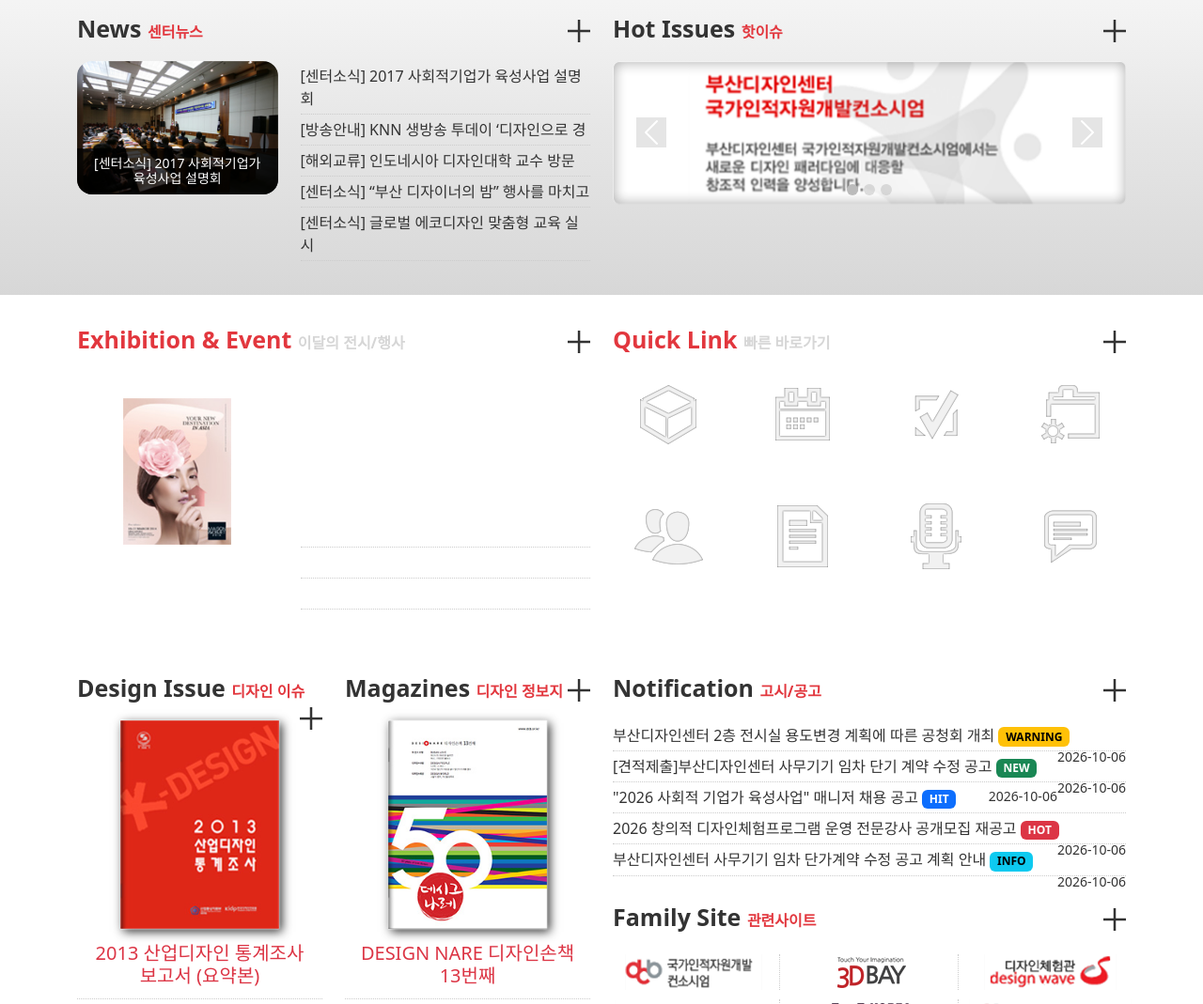
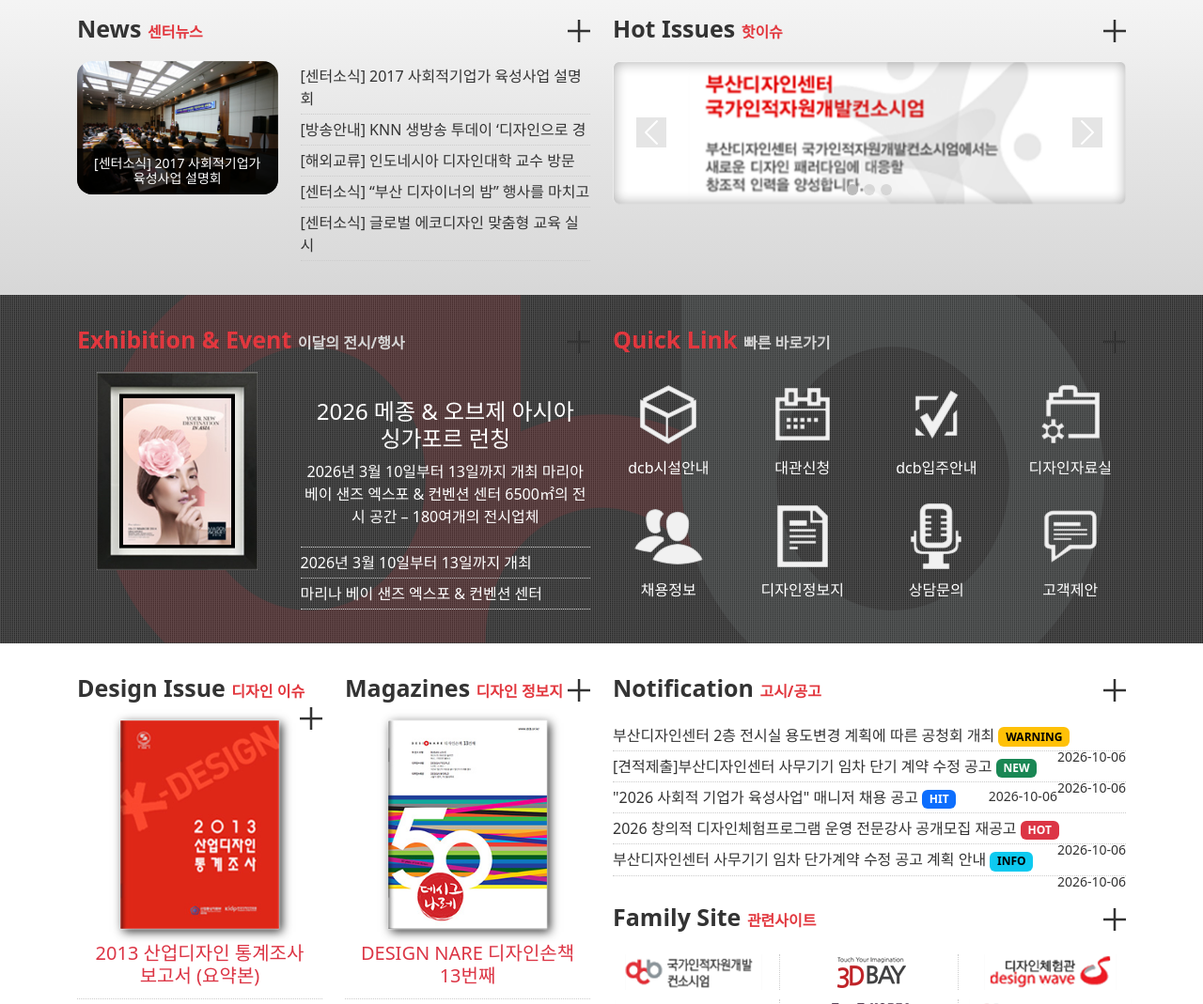
Before and after one commit to wltjs3550-boop/dcborkr, a plain HTML site: page index.html in a window 1280 px wide. Shown: the part 533-1602 px from the top of the page at 94% size. Drawn offline with Linux system fonts and the light colour scheme.

Commit message:
배경교체

```diff
--- a/css/style.css
+++ b/css/style.css
@@ -34,11 +34,11 @@ margin: 0; padding: 8px 12px; text-align: center; border-radius: 0 0 16px 16px;}
 
 .bbs_list li {border-bottom: 1px #ccc dotted; padding: 4px 0;}
 
-.main01 {background-image: url(img/01_bg.png), linear-gradient(180deg, #C71B1F 0%, #DB9C9F 100%);}
+.main01 {background-image: url(../img/01_bg.png), linear-gradient(180deg, #C71B1F 0%, #DB9C9F 100%);}
 .main02, .main03, .main04 {padding: 20px 0;}
 .main02 {background: linear-gradient(0deg, #D7D7D7 0%, #E5E5E5 50%, #F6F6F6 100%);}
 .main03 {
-  background-image: url(img/03_bg2.png), url(img/03_bg1.png);
+  background-image: url(../img/03_bg2.png), url(../img/03_bg1.png);
   background-size: cover, auto;
   background-repeat: no-repeat, repeat;
   background-position: center center, center;
@@ -60,7 +60,7 @@ margin: 0; padding: 8px 12px; text-align: center; border-radius: 0 0 16px 16px;}
 #main_banner .carousel-control-prev,
 #main_banner .carousel-control-next {width: 30px; color: #333; font-size: 24px;}
 
-.poster {background: url(img/03_poster_bg.jpg) 100% center no-repeat;
+.poster {background: url(../../img/03_poster_bg.jpg) 100% center no-repeat;
   background-size: 100% 100%;
   padding: 13% 13%;
   width: 80%;
```
